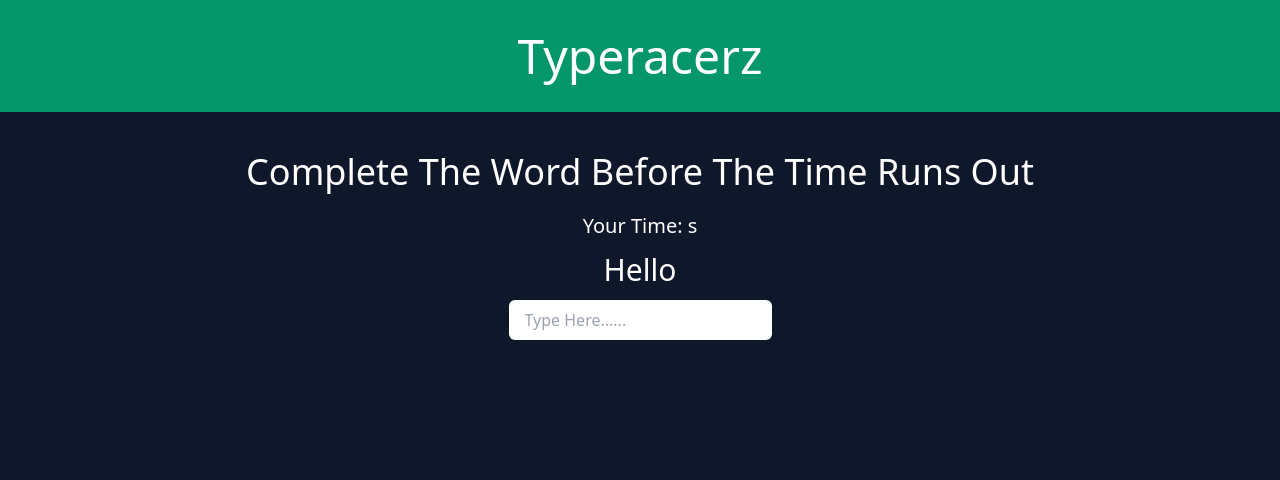
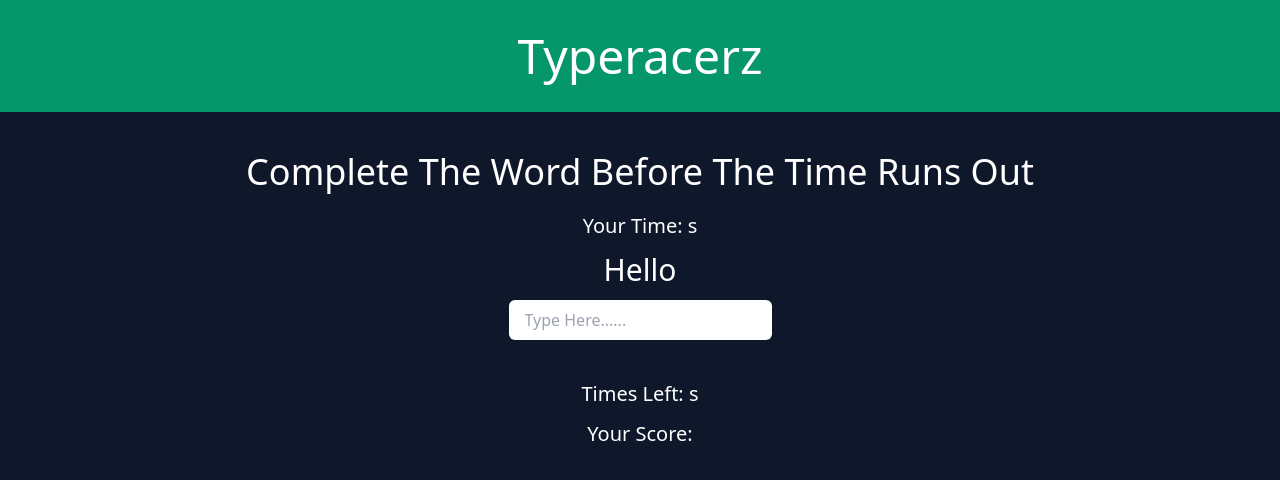
Before and after one commit to shamimsikder/vanilla-js-projects, a plain HTML site: page Typing Game/index.html in a window 1280 px wide. Drawn offline with nearby package versions, Linux system fonts and the light colour scheme.

Commit message:
Time & Score Section

```diff
--- a/Typing Game/index.html
+++ b/Typing Game/index.html
@@ -37,7 +37,10 @@
         </section>
 
         <!--Time & Score Section-->
-        <section>
+        <section class="text-center mt-10 text-white">
+
+            <p class="text-xl mb-3">Times Left: <span id="time"></span>s</p>
+            <p class="text-xl mb-3">Your Score: <span id="score"></span></p>
 
         </section>
 
```
